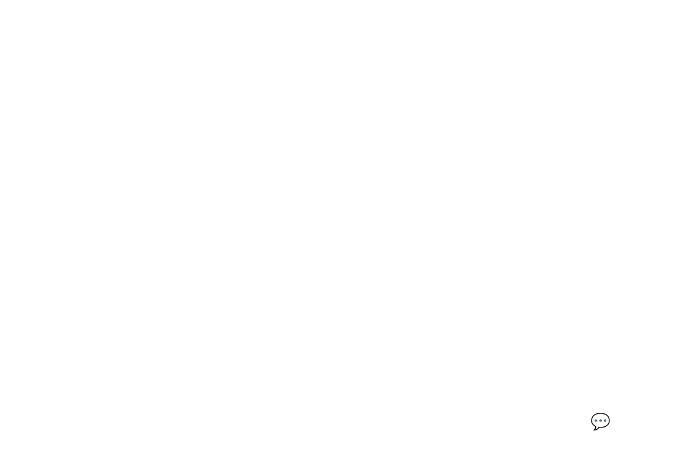
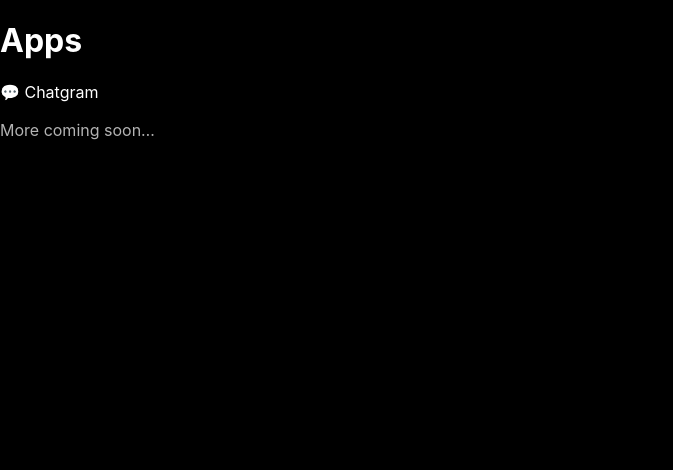
Before and after one commit to Vinay1812007/Chatengine, a Next.js app: page /apps in a window 1280 px wide. Shown: the top 470 px of the page, without its empty margins (0-673 px from the left). Built offline with nearby package versions, Linux system fonts and the light colour scheme.

Commit message:
globals.css

```diff
--- a/styles/globals.css
+++ b/styles/globals.css
@@ -1,39 +1,19 @@
-/* styles/globals.css - full glass + theme + responsive drawer + typing + unread badge */
-
 /* RESET */
 * { box-sizing: border-box; }
-html, body { margin: 0; height: 100%; font-family: system-ui, -apple-system, "Segoe UI", Roboto, sans-serif; }
-
-/* THEME VARIABLES - defaults for dark */
-:root[data-theme="dark"] {
-  --bg0: #020617;
-  --bg1: rgba(15,23,42,0.75);
-  --card: rgba(30,41,59,0.7);
-  --muted: rgba(255,255,255,0.7);
-  --accent: #6366f1;
-  --glass-border: rgba(255,255,255,0.08);
+html, body {
+  margin: 0;
+  height: 100%;
+  font-family: -apple-system, BlinkMacSystemFont, "SF Pro Display", system-ui;
+  background: #000;
+  color: #fff;
 }
 
-/* light theme mapping */
-:root[data-theme="light"] {
-  --bg0: #f7f8fb;
-  --bg1: rgba(255,255,255,0.6);
-  --card: rgba(255,255,255,0.9);
-  --muted: rgba(0,0,0,0.7);
-  --accent: #4f46e5;
-  --glass-border: rgba(0,0,0,0.06);
-}
-
-/* system falls back to dark */
-:root { background: radial-gradient(at top left, #1e293b, var(--bg0)); color: white; }
-
-/* GLASS utility */
+/* GLASS BASE */
 .glass {
-  background: rgba(255,255,255,0.03);
-  backdrop-filter: blur(12px);
-  -webkit-backdrop-filter: blur(12px);
-  border: 1px solid var(--glass-border);
-  border-radius: 12px;
+  background: rgba(28, 28, 30, 0.72);
+  backdrop-filter: blur(26px);
+  -webkit-backdrop-filter: blur(26px);
+  border: 1px solid rgba(255,255,255,0.08);
 }
 
 /* LAYOUT */
@@ -41,167 +21,117 @@
   display: grid;
   grid-template-columns: 360px 1fr;
   height: 100vh;
-  overflow: hidden;
 }
 
 /* CONTACTS */
 .contacts {
-  padding: 14px;
-  height: 100vh;
+  padding: 12px;
   overflow-y: auto;
-  background: var(--bg1);
-  border-right: 1px solid var(--glass-border);
 }
 
-.contacts h3 { margin: 8px 0 16px; font-size: 18px; }
+.search {
+  width: 100%;
+  padding: 10px 12px;
+  border-radius: 12px;
+  border: none;
+  margin-bottom: 10px;
+  background: rgba(255,255,255,0.08);
+  color: white;
+  outline: none;
+}
 
-/* contact */
 .contact {
   display: flex;
   gap: 12px;
-  padding: 12px;
-  border-radius: 12px;
-  cursor: pointer;
-  transition: background .18s;
-  align-items: center;
-}
-
-.contact:hover { background: rgba(255,255,255,0.02); }
-.contact.active { background: linear-gradient(135deg, rgba(99,102,241,0.12), rgba(139,92,246,0.06)); }
-
-.avatar { width: 44px; height: 44px; border-radius: 50%; object-fit: cover; }
-
-/* text */
-.contactText { display:flex; flex-direction: column; }
-.contactText .email { font-size: 15px; }
-.on { color: #22c55e; font-size:13px; }
-.off { color: #9ca3af; font-size:13px; }
-
-/* unread badge glass effect */
-.unreadBadge {
-  margin-left: 6px;
-  background: rgba(255,255,255,0.06);
-  border: 1px solid rgba(255,255,255,0.06);
-  padding: 4px 8px;
-  border-radius: 999px;
-  font-size: 12px;
-  color: white;
-  backdrop-filter: blur(6px);
-}
-
-/* CHAT AREA */
-.chatArea { display:flex; flex-direction:column; height:100vh; }
-
-/* header */
-.chatHeader {
-  display:flex;
-  justify-content:space-between;
-  align-items:center;
-  padding: 12px 18px;
-  background: var(--bg1);
-  border-bottom: 1px solid var(--glass-border);
-}
-
-/* call buttons */
-.callBtns button {
-  margin-left: 8px;
-  background: rgba(255,255,255,0.06);
-  border: none;
-  padding: 8px 12px;
-  border-radius: 10px;
-  color: white;
+  padding: 10px;
+  border-radius: 14px;
   cursor: pointer;
 }
 
-/* messages area */
+.contact.active {
+  background: rgba(0,122,255,0.25);
+}
+
+.avatar {
+  width: 42px;
+  height: 42px;
+  border-radius: 50%;
+}
+
+/* CHAT */
+.chatArea {
+  display: flex;
+  flex-direction: column;
+  height: 100vh;
+}
+
+.chatHeader {
+  padding: 14px;
+  display: flex;
+  justify-content: space-between;
+}
+
+.callBtns button {
+  margin-left: 8px;
+  background: rgba(255,255,255,0.1);
+  border: none;
+  padding: 6px 10px;
+  border-radius: 10px;
+  color: white;
+}
+
+/* MESSAGES */
 .msgs {
   flex: 1;
+  padding: 14px;
   overflow-y: auto;
-  padding: 18px;
-  background-size: cover;
-  background-position: center;
 }
 
-/* bubble */
-.msgRow { display:flex; margin-bottom:12px; }
-.msgRow.me { justify-content:flex-end; }
-.bubble {
-  max-width: 65%;
-  padding: 12px 16px;
-  border-radius: 16px;
-  background: var(--card);
-  backdrop-filter: blur(10px);
-  animation: pop 0.18s ease-out;
+.msgRow {
+  display: flex;
+  margin-bottom: 10px;
 }
 
-/* my bubble */
-.msgRow.me .bubble { background: linear-gradient(135deg,#38bdf8,#8b5cf6); color: white; }
-
-/* input bar */
-.bar { display:flex; gap:12px; padding: 14px; background: var(--bg1); border-top:1px solid var(--glass-border); }
-.bar input { flex:1; padding:12px 14px; border-radius:12px; border:none; background: rgba(255,255,255,0.04); color: white; }
-.bar button { background: var(--accent); border:none; padding:10px 16px; border-radius:12px; color:white; cursor:pointer; }
-
-/* empty */
-.empty { margin:auto; opacity:0.7; }
-
-/* settings page */
-.settingsPage { max-width:900px; margin:auto; padding:24px; color:var(--muted); }
-.settingsPage section { margin-bottom:24px; padding:16px; border-radius:12px; background: rgba(255,255,255,0.02); border:1px solid var(--glass-border); }
-
-/* center page */
-.centerPage { height:100vh; display:flex; align-items:center; justify-content:center; flex-direction:column; gap:10px; }
-
-/* app card */
-.appCard { padding:18px 24px; border-radius:12px; cursor:pointer; background: rgba(255,255,255,0.02); }
-
-/* typing dots animation */
-.typingDots::after {
-  content: '';
-}
-.typingDots {
-  display:inline-block;
-  position:relative;
-  width:36px;
-  height:10px;
-}
-.typingDots::before,
-.typingDots::after,
-.typingDots > span {
-  content: '';
-  position:absolute;
-  top:0;
-  left:0;
-  width:8px;
-  height:8px;
-  background:#cbd5e1;
-  border-radius:50%;
-  transform-origin:center;
-  animation: dots 1s infinite linear;
-}
-.typingDots > span { display:none; } /* not used but keeps structure */
-
-@keyframes dots {
-  0% { transform: translateX(0) scale(0.6); opacity: 0.5; }
-  25% { transform: translateX(10px) scale(1); opacity: 1; }
-  50% { transform: translateX(20px) scale(0.6); opacity: 0.5; }
-  100% { transform: translateX(0) scale(0.6); opacity:0.5; }
+.msgRow.me {
+  justify-content: flex-end;
 }
 
-/* pop animation */
-@keyframes pop { from { transform:scale(.96); opacity:.5 } to { transform:scale(1); opacity:1 } }
-
-/* responsive drawer for mobile */
-@media (max-width: 768px) {
-  .chatLayout { grid-template-columns: 1fr; }
-  .contacts { position: fixed; left: -100%; top:0; bottom:0; width: 80%; z-index: 50; transition: left .22s ease; }
-  .contacts.open { left: 0; }
-  .chatArea { padding-left:0; }
+.bubble {
+  padding: 12px 16px;
+  border-radius: 18px;
+  max-width: 65%;
 }
 
-/* small helper glass button */
-button.glass { background: rgba(255,255,255,0.04); border:1px solid var(--glass-border); padding:8px 10px; border-radius:8px; color:inherit; cursor:pointer; }
-button.big { padding:12px 18px; border-radius:12px; font-weight:600; }
+.msgRow.me .bubble {
+  background: rgba(0,122,255,0.9);
+}
 
-/* settings specific */
-.settingsPage input { width:100%; padding:10px; border-radius:10px; border:none; background: rgba(255,255,255,0.03); color:inherit; margin-top:8px; }
+/* INPUT */
+.bar {
+  padding: 12px;
+  display: flex;
+  gap: 10px;
+}
+
+.bar input {
+  flex: 1;
+  padding: 10px 12px;
+  border-radius: 12px;
+  border: none;
+  background: rgba(255,255,255,0.08);
+  color: white;
+}
+
+.bar button {
+  background: #007aff;
+  border: none;
+  padding: 10px 14px;
+  border-radius: 12px;
+  color: white;
+}
+
+/* EMPTY */
+.empty {
+  margin: auto;
+  opacity: 0.6;
+}
```
